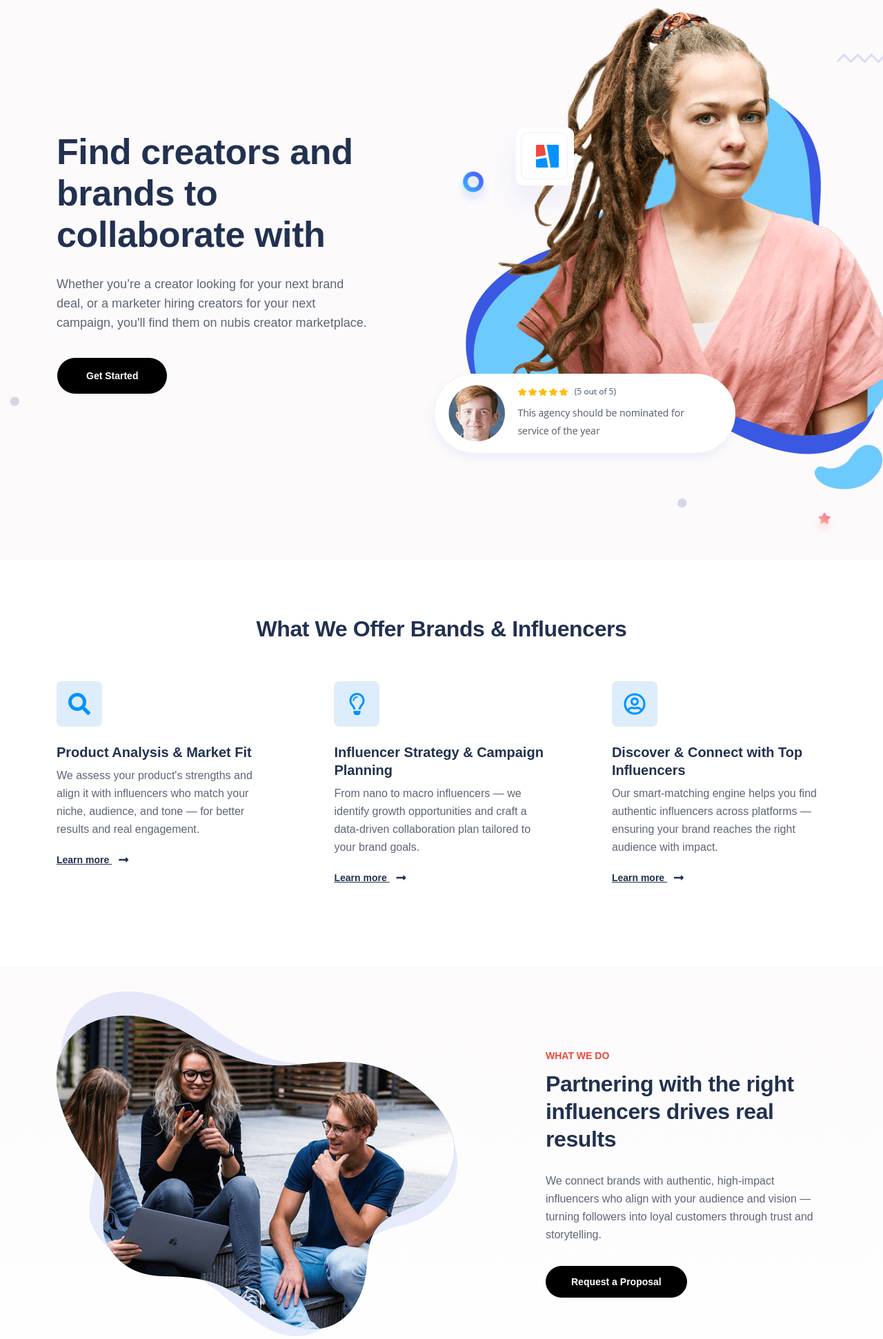
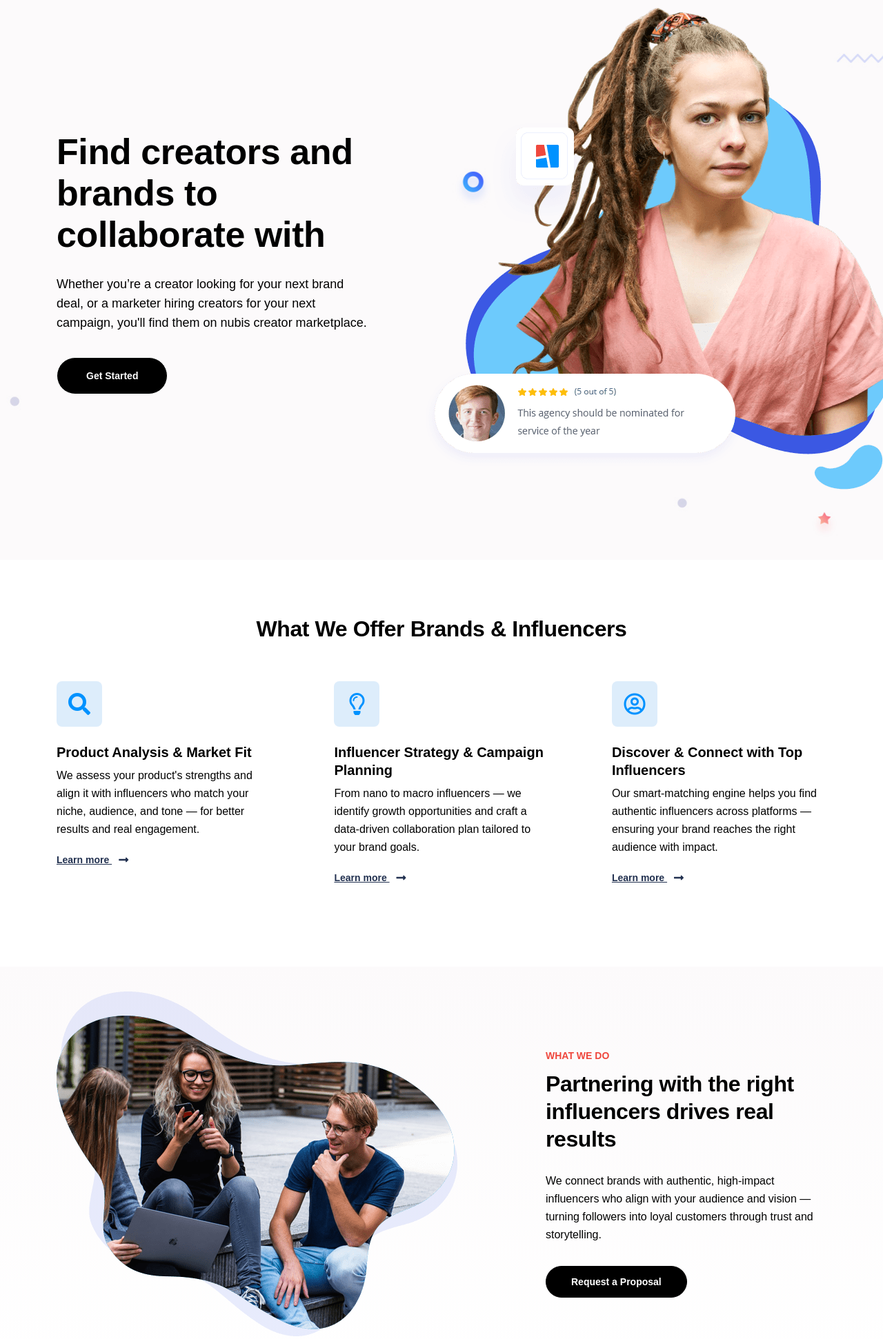
Before and after one commit to Buchi77344/influencer-app, a Django app: page / in a window 1280 px wide. Shown: the part 134-2076 px from the top of the page at 69% size. Run offline with Django 5.2, Linux system fonts and the light colour scheme; some libraries are stand-ins or nearby versions.

Commit message:
Update styles.css

```diff
--- a/base/static/css/styles.css
+++ b/base/static/css/styles.css
@@ -40,7 +40,7 @@ html {
 }
 
 body, p {
-	color: #5e6576;
+	color: #000000;
 	font: 400 1rem/1.625rem "Poppins", sans-serif;
 
 }
@@ -48,7 +48,7 @@ body, p {
 
 
 h1 {
-	color: #223150;
+	color: #000000;
 	font-weight: 700;
 	font-size: 2.5rem;
 	line-height: 3.25rem;
@@ -56,7 +56,7 @@ h1 {
 }
 
 h2 {
-	color: #223150;
+	color: #000000;
 	font-weight: 700;
 	font-size: 2rem;
 	line-height: 2.5rem;
@@ -64,7 +64,7 @@ h2 {
 }
 
 h3 {
-	color: #223150;
+	color: #000000;
 	font-weight: 700;
 	font-size: 1.75rem;
 	line-height: 2.25rem;
@@ -72,7 +72,7 @@ h3 {
 }
 
 h4 {
-	color: #223150;
+	color: #000000;
 	font-weight: 700;
 	font-size: 1.5rem;
 	line-height: 2rem;
@@ -80,14 +80,14 @@ h4 {
 }
 
 h5 {
-	color: #223150;
+	color: #000000;
 	font-weight: 700;
 	font-size: 1.25rem;
 	line-height: 1.625rem;
 }
 
 h6 {
-	color: #223150;
+	color: #000000;
 	font-weight: 700;
 	font-size: 1rem;
 	line-height: 1.375rem;
@@ -118,12 +118,12 @@ h6 {
 }
 
 a {
-	color: #5e6576;
+	color: #000000;
 	text-decoration: underline;
 }
 
 a:hover {
-	color: #5e6576;
+	color: #000000;
 	text-decoration: underline;
 }
 
```
